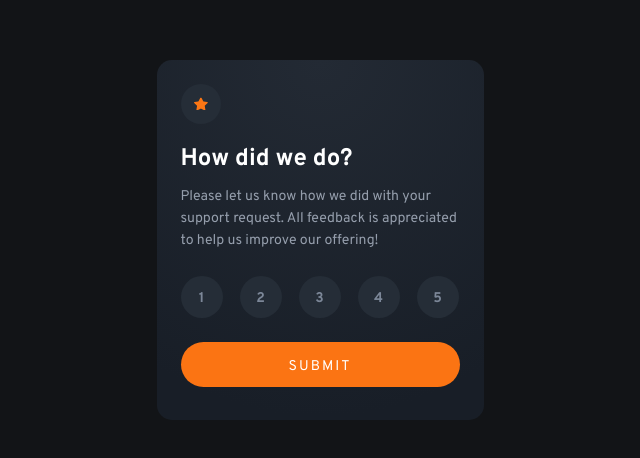
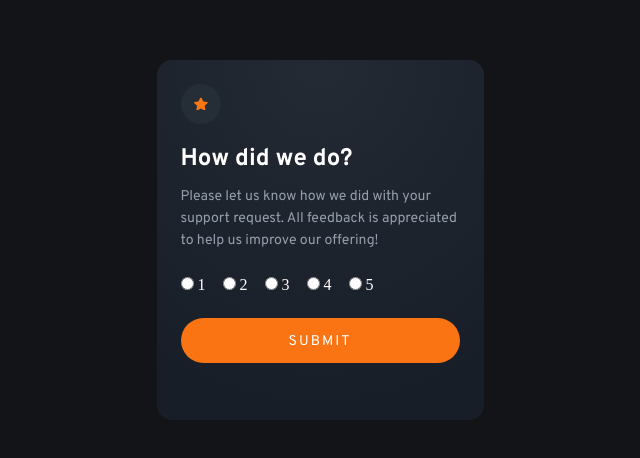
Before and after one commit to tloxiu/Interactive-Rating-Component, a plain HTML site: page index.html in a window 1280 px wide. Shown: the part 160-618 px from the top of the page, without its empty margins (320-960 px from the left). Drawn offline with Linux system fonts and the light colour scheme.

Commit message:
Update index.html

```diff
--- a/index.html
+++ b/index.html
@@ -18,44 +18,52 @@
       <div id="rating-state-start" class="show">
         <div class="container">
           <div class="star-circle">
-            <img class="img-start" src="assets/icon-star.svg" alt="An icon of the star">
+            <img class="img-start" src="assets/icon-star.svg" alt="">
           </div>
         </div>
         <h1 class="title-start">How did we do?</h1>
         <p class="description-start"> Please let us know how we did with your support request. All feedback is appreciated to help us improve our offering!</p>
-        <div class="ratings">
-          <div class="div-circle">
-            <div class="numbers"><p class="numbers">1</p></div>
-          </div>
-          <div class="div-circle">
-            <div class="numbers"><p class="numbers">2</p></div>
-          </div>
-          <div class="div-circle">
-            <div class="numbers"><p class="numbers">3</p></div>
-          </div>
-          <div class="div-circle">
-            <div class="numbers"><p class="numbers">4</p></div>
-          </div>
-          <div class="div-circle">
-            <div class="numbers"><p class="numbers">5</p></div>
-          </div>
-        </div>
-        <div class="centered-btn">
+
+        <form class="ratings">
+          <label for="rating-1" class="circle" >
+            <input type="radio" name="rating" id="rating-1" value="1">
+            1
+          </label>
+          <label for="rating-2" class="circle">
+            <input type="radio" name="rating" id="rating-2" value="2">
+            2
+          </label>
+          <label for="rating-3" class="circle">
+            <input type="radio" name="rating" id="rating-3" value="3">
+            3
+          </label>
+          <label for="rating-4" class="circle">
+            <input type="radio" name="rating" id="rating-4" value="4">
+            4
+          </label>
+          <label for="rating-5" class="circle">
+            <input type="radio" name="rating" id="rating-5" value="5">
+            5
+          </label>
+        </form>
+
+        <div class="centered-submit-btn">
           <button class="submit-btn">Submit</button>
         </div>
       </div>
 
       <div id="rating-state-end" class="hide">
-        <img class="img-end" src="assets/illustration-thank-you.svg" alt="Illustration thank you">
+        <img class="img-end" src="assets/illustration-thank-you.svg" alt="">
         <div class="centered-texts">
           <p class="ribbon-text-end"><span id="final-number"></span></p>
           <h1 class="title-end">Thank you!</h1>
           <p class="description-end">We appreciate you taking the time to give a rating. If you ever need more support,  don’t hesitate to get in touch!</p>
         </div>
       </div>
+
     </main>
+
   </div>
-
   <script src="script.js"></script>
 </body>
 </html>
```
